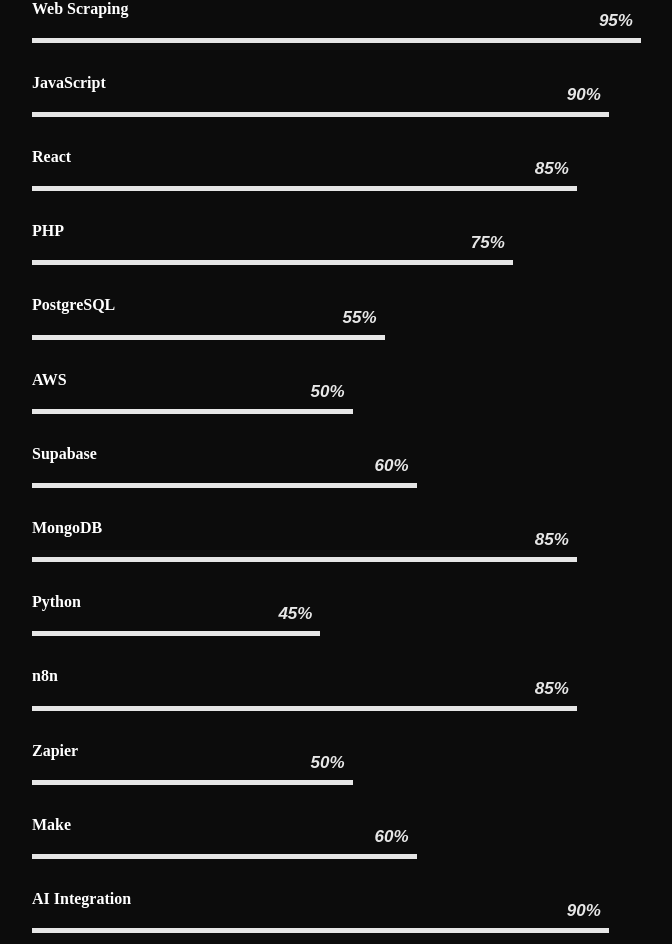
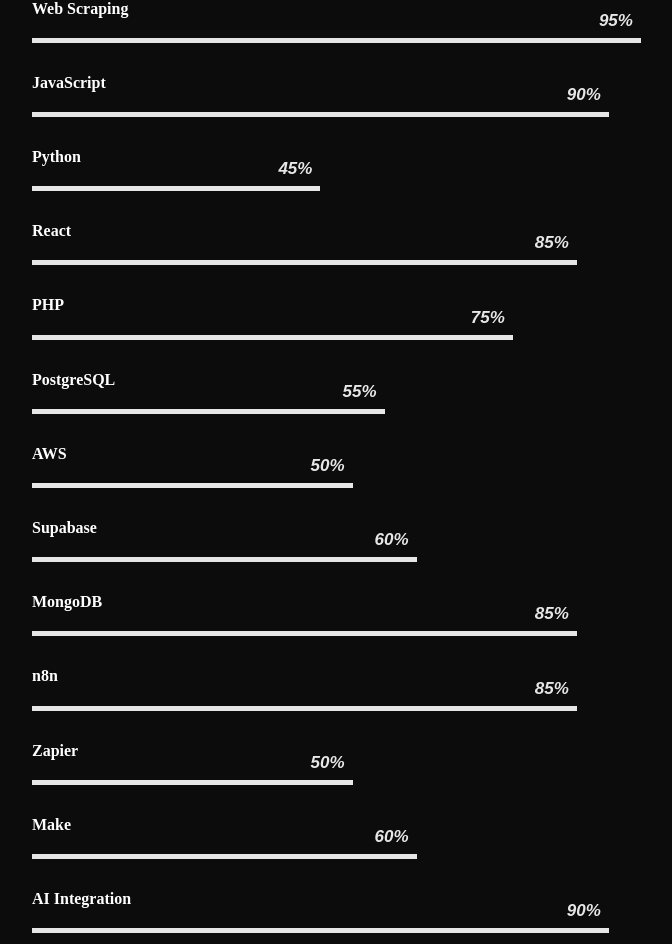
Before and after one commit to salimuddin07/my-portfolio-master, a React (Create React App) app: page /about in a window 1280 px wide. Shown: the part 808-1752 px from the top of the page, without its empty margins (525-1197 px from the left). Built offline with nearby package versions, Linux system fonts and the light colour scheme; the HTML template or start-up script is replaced by a standard one.

Commit message:
Remove duplicate Python skill entry and maintain skills list consistency

```diff
--- a/src/content_option.js
+++ b/src/content_option.js
@@ -50,6 +50,10 @@
         value: 90,
     },
     {
+        name: "Python",
+        value: 45,
+    },
+    {
         name: "React",
         value: 85,
     },
@@ -72,10 +76,6 @@
     {
         name: "MongoDB",
         value: 85,
-    },
-    {
-        name: "Python",
-        value: 45,
     },
     {
         name: "n8n",
```
